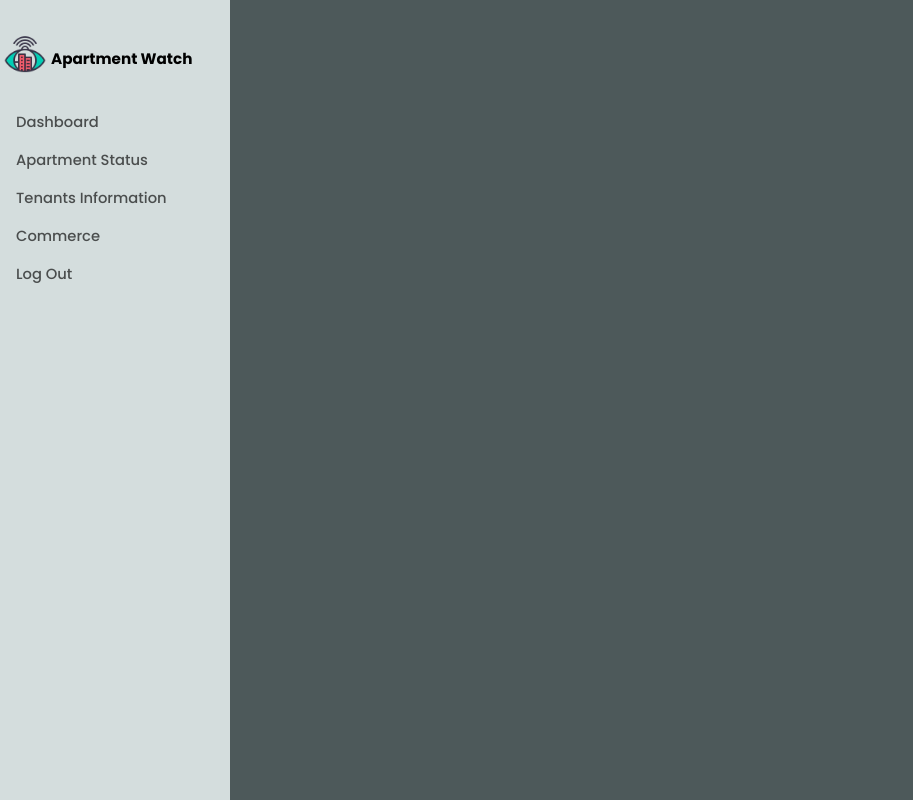
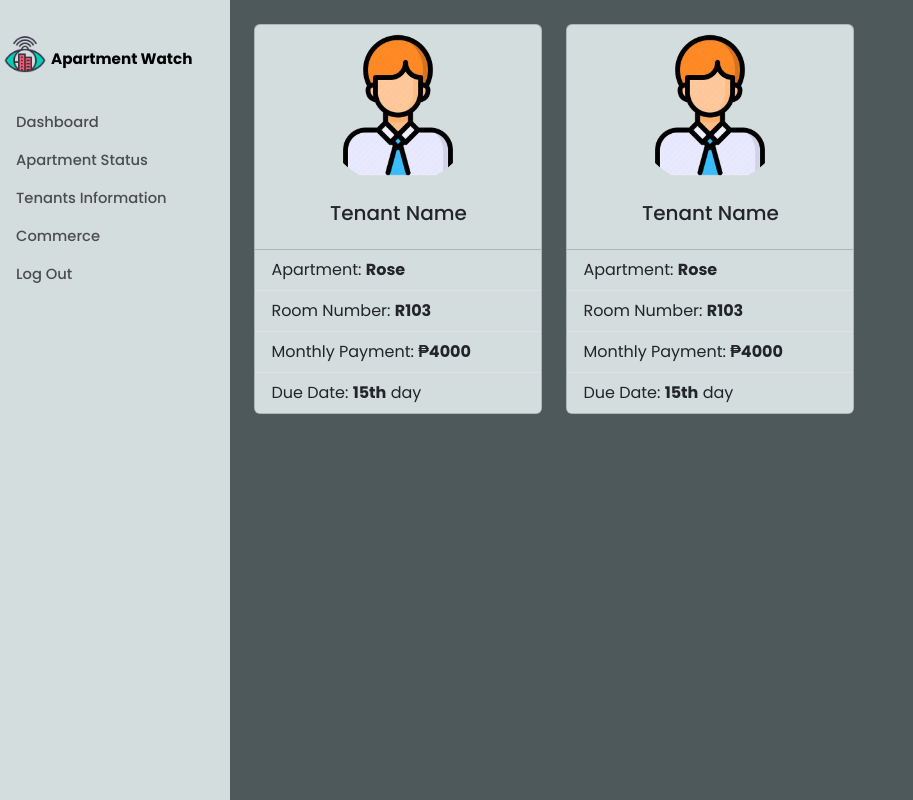
Before and after one commit to Lanxxxe/Apartment-Watch, a PHP site: page /tenants_information.php in a window 1280 px wide. Shown: the whole page, without its empty margins (0-913 px from the left). Run offline with PHP 8.4, Linux system fonts and the light colour scheme; some libraries are stand-ins or nearby versions.

Commit message:
update tenants information

```diff
--- a/styles/style_tenants_information.css
+++ b/styles/style_tenants_information.css
@@ -0,0 +1,7 @@
+.card-img-top {
+    width: 10rem;
+    height: 10rem;
+}
+.card, .list-group-item {
+    background-color: #d4dddd;
+}
--- a/tenants_information.php
+++ b/tenants_information.php
@@ -24,8 +24,33 @@
 
         <!-- Apartment Name, Location, Total Rooms, Vacant, Occupied, Under Maintenance -->
 
-        <div class="main-content container-fluid p-4">
+        <div class="main-content container-fluid p-4 d-flex align-items-start justify-content-start gap-4 flex-wrap">
+            <div class="card" style="width: 18rem;">
+                <img src="./images/person.png" class="card-img-top rounded-circle mx-auto" alt="...">
+                <div class="card-body">
+                    <h5 class="card-title text-center">Tenant Name</h5>
+                </div>
+                <ul class="list-group list-group-flush">
+                    <li class="list-group-item">Apartment: <span class="fw-bold">Rose</span></li>
+                    <li class="list-group-item">Room Number: <span class="fw-bold">R103</span></li>
+                    <li class="list-group-item">Monthly Payment: <span class="fw-bold">&#x20B1;4000</span></li>
+                    <li class="list-group-item">Due Date: <span class="fw-bold">15th</span> day</li>
+                </ul>
+            </div>
 
+
+            <div class="card" style="width: 18rem;">
+                <img src="./images/person.png" class="card-img-top rounded-circle mx-auto" alt="...">
+                <div class="card-body">
+                    <h5 class="card-title text-center">Tenant Name</h5>
+                </div>
+                <ul class="list-group list-group-flush">
+                    <li class="list-group-item">Apartment: <span class="fw-bold">Rose</span></li>
+                    <li class="list-group-item">Room Number: <span class="fw-bold">R103</span></li>
+                    <li class="list-group-item">Monthly Payment: <span class="fw-bold">&#x20B1;4000</span></li>
+                    <li class="list-group-item">Due Date: <span class="fw-bold">15th</span> day</li>
+                </ul>
+            </div>
         </div>
 
     </div>
```
Also changed, not shown: apartment_status.php (+8 -8 lines).
